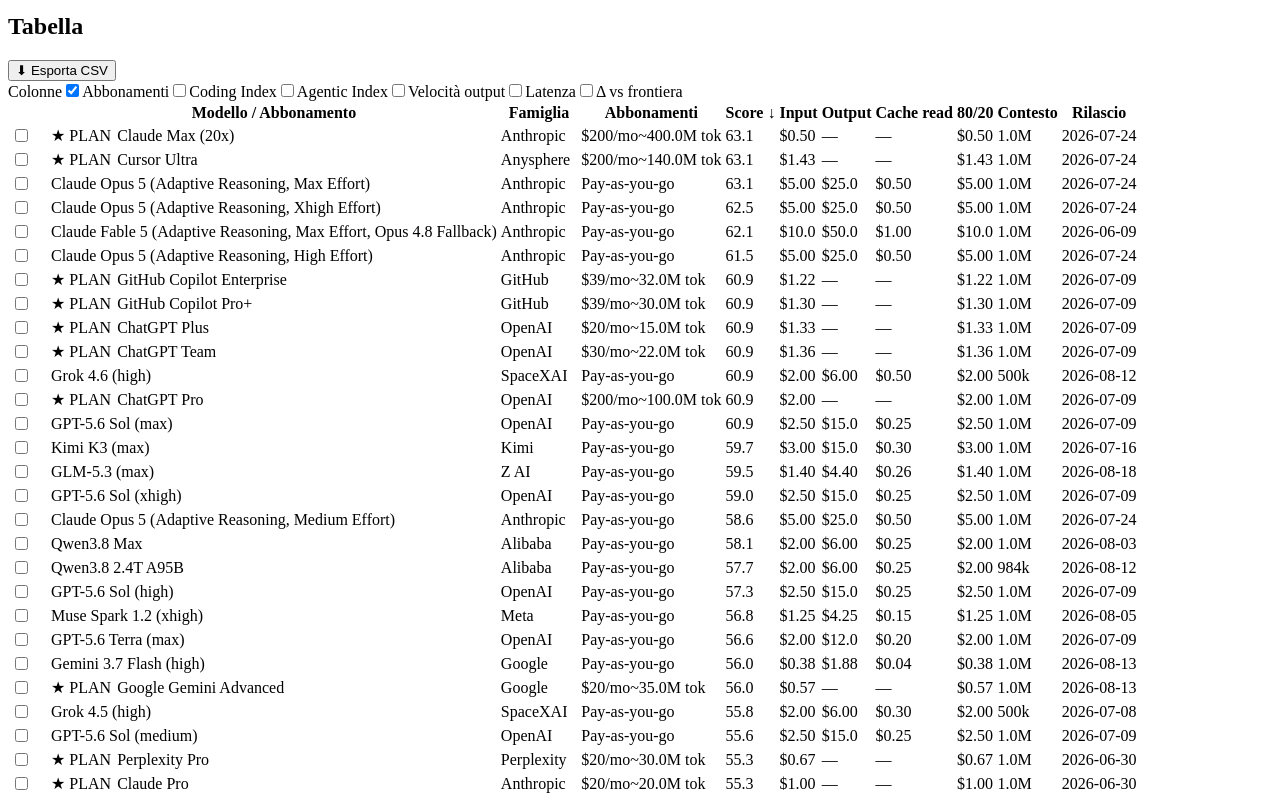
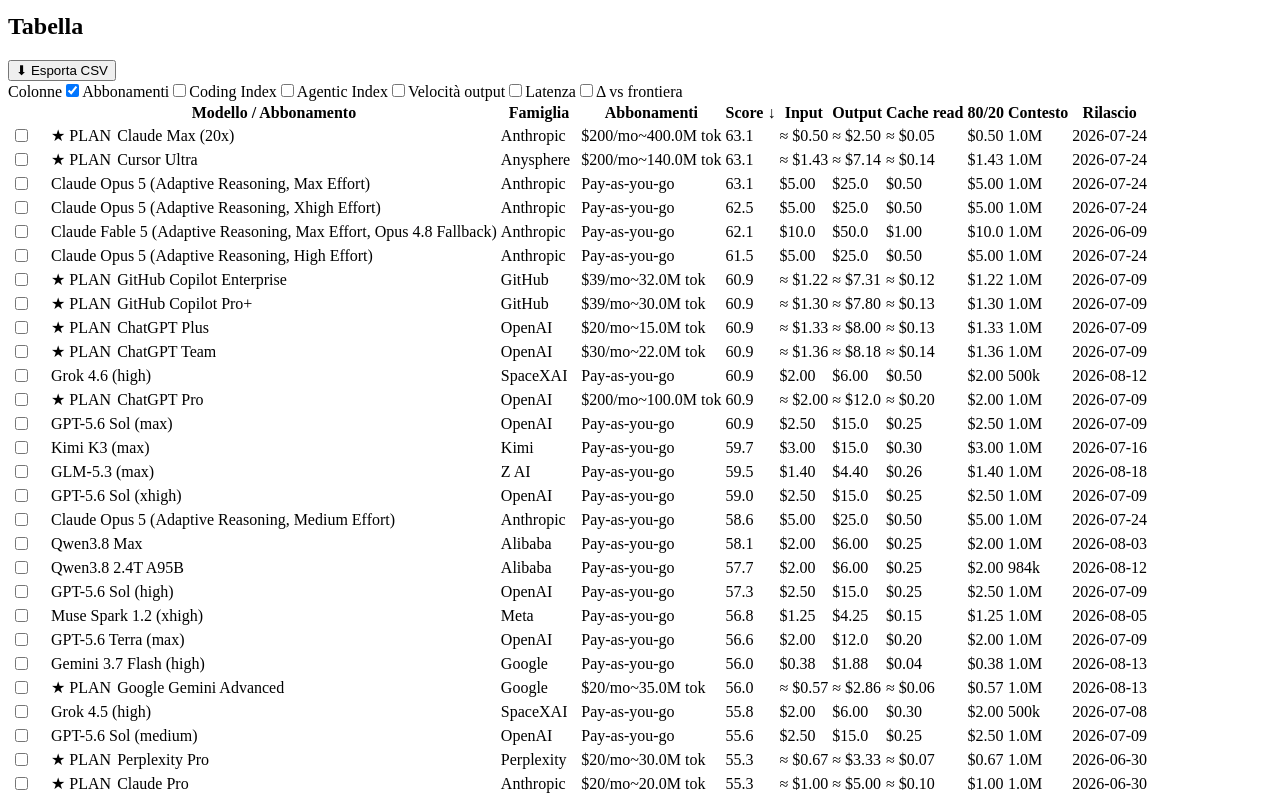
Before and after one commit to VibeCodders/AiPareto, a React (Vite) app: page / in a window 1280 px wide. Shown: the part 1180-1978 px from the top of the page. Built offline with nearby package versions, Linux system fonts and the light colour scheme; the HTML template or start-up script is replaced by a standard one.

Commit message:
feat: initialize App component structure and add ModelTable display component

```diff
--- a/src/App.tsx
+++ b/src/App.tsx
@@ -10,7 +10,7 @@
 import { deletePreset, getPreset, listPresets, savePreset, type Preset } from './presets'
 import { exportModelsCsv } from './csv'
 import { downloadChartPng } from './chartExport'
-import { estimateModels, isCostEstimated, isEstimated, isFieldEstimated } from './estimation'
+import { estimateModels, isCostEstimated, isEstimated, isFieldEstimated, type EstimatedModel } from './estimation'
 import ParetoChart, { type SizeBy } from './components/ParetoChart'
 import ModelTable from './components/ModelTable'
 import ComparePanel from './components/ComparePanel'
@@ -158,6 +158,25 @@
       // What paying per-token for the underlying model would cost at the same estimated usage, for comparison.
       const paygoBlended = baseModel.inputPerM != null && baseModel.outputPerM != null ? 0.8 * baseModel.inputPerM + 0.2 * baseModel.outputPerM : null
       const paygoEquivalentMonthly = paygoBlended != null ? (paygoBlended * actualTokensMonthly) / 1e6 : null
+
+      const subEstimatedMetrics = new Set<string>(
+        (baseModel as Partial<EstimatedModel>).estimatedMetrics ? Array.from((baseModel as Partial<EstimatedModel>).estimatedMetrics!) : [],
+      )
+
+      // Subscriptions have flat effective token cost for input; derive output/cache proportional to base model or standard multipliers
+      const ratioOutput = baseModel.inputPerM && baseModel.outputPerM ? baseModel.outputPerM / baseModel.inputPerM : 3.0
+      const ratioCacheRead = baseModel.inputPerM && baseModel.cacheReadPerM ? baseModel.cacheReadPerM / baseModel.inputPerM : 0.25
+      const ratioCacheWrite = baseModel.inputPerM && baseModel.cacheWritePerM ? baseModel.cacheWritePerM / baseModel.inputPerM : 1.25
+
+      const subOutputPerM = Number((effectiveCostPerM * ratioOutput).toFixed(4))
+      const subCacheReadPerM = Number((effectiveCostPerM * ratioCacheRead).toFixed(4))
+      const subCacheWritePerM = Number((effectiveCostPerM * ratioCacheWrite).toFixed(4))
+
+      subEstimatedMetrics.add('outputPerM')
+      subEstimatedMetrics.add('cacheReadPerM')
+      subEstimatedMetrics.add('cacheWritePerM')
+      subEstimatedMetrics.add('inputPerM')
+
       return {
         ...baseModel,
         id: `sub:${sub.id}`,
@@ -173,13 +192,15 @@
         effectiveCostPerM,
         paygoEquivalentMonthly,
         inputPerM: effectiveCostPerM,
-        outputPerM: null,
-        cacheReadPerM: null,
-        cacheWritePerM: null,
+        outputPerM: subOutputPerM,
+        cacheReadPerM: subCacheReadPerM,
+        cacheWritePerM: subCacheWritePerM,
+        estimatedMetrics: subEstimatedMetrics,
       }
     })
     return [...DISPLAY_BASE, ...subModels]
   }, [usageFactor, DISPLAY_BASE])
+
 
   // Reactive to costView/taskInput/taskOutput/valueScoreBase since valueScore's scale depends on the chosen cost basis and benchmark.
   const METRIC_MAX = useMemo(() => computeMetricMax(ALL_ITEMS, costView, taskInput, taskOutput, valueScoreBase), [ALL_ITEMS, costView, taskInput, taskOutput, valueScoreBase])
--- a/src/components/ModelTable.tsx
+++ b/src/components/ModelTable.tsx
@@ -210,16 +210,16 @@
                     {estScore ? '≈ ' : ''}{formatMetric(metric, score)}
                   </td>
                   <td className={`num ${estInput ? 'est' : ''}`} title={estInput ? t.estimated : undefined} onClick={() => onSelect(m.slug)}>
-                    {estInput ? '≈ ' : ''}{m.isSubscription ? formatUsd(m.effectiveCostPerM) : formatUsd(m.inputPerM)}
+                    {estInput ? '≈ ' : ''}{formatUsd(m.isSubscription ? (m.inputPerM ?? m.effectiveCostPerM) : m.inputPerM)}
                   </td>
                   <td className={`num ${estOutput ? 'est' : ''}`} title={estOutput ? t.estimated : undefined} onClick={() => onSelect(m.slug)}>
-                    {estOutput ? '≈ ' : ''}{m.isSubscription ? '—' : formatUsd(m.outputPerM)}
+                    {m.outputPerM != null ? `${estOutput ? '≈ ' : ''}${formatUsd(m.outputPerM)}` : '—'}
                   </td>
                   <td className={`num ${estCache ? 'est' : ''}`} title={estCache ? t.estimated : undefined} onClick={() => onSelect(m.slug)}>
-                    {estCache ? '≈ ' : ''}{m.isSubscription ? '—' : formatUsd(m.cacheReadPerM)}
+                    {m.cacheReadPerM != null ? `${estCache ? '≈ ' : ''}${formatUsd(m.cacheReadPerM)}` : '—'}
                   </td>
                   <td className={`num bold ${estBlended ? 'est' : ''}`} title={estBlended ? t.estimated : undefined} onClick={() => onSelect(m.slug)}>
-                    {estBlended ? '≈ ' : ''}{formatUsd(blended)}
+                    {blended != null ? `${estBlended ? '≈ ' : ''}${formatUsd(blended)}` : '—'}
                   </td>
                   {visibleCols.has('codingIndex') && (
                     <td className={`num ${estCoding ? 'est' : ''}`} title={estCoding ? t.estimated : undefined} onClick={() => onSelect(m.slug)}>
```
